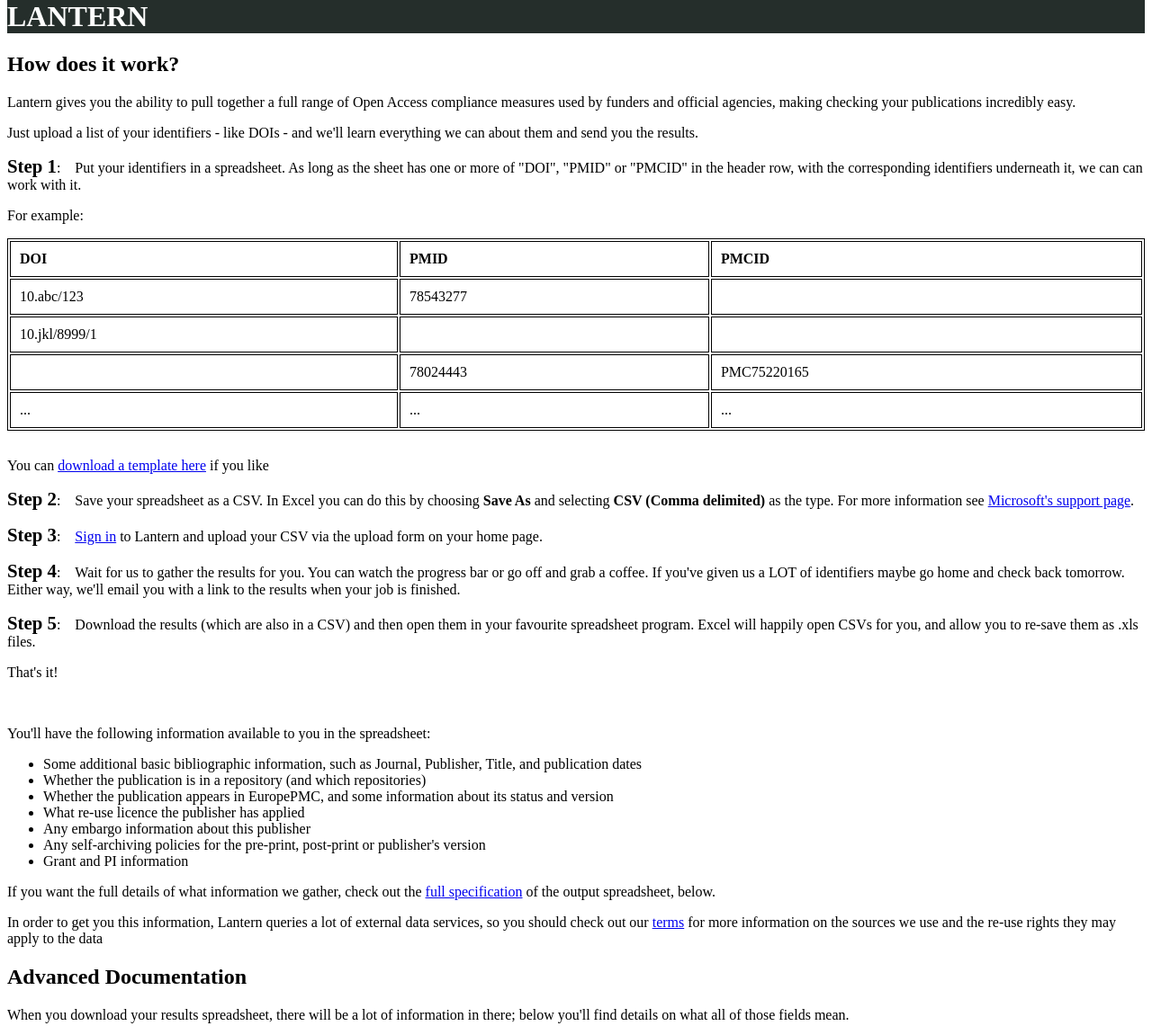
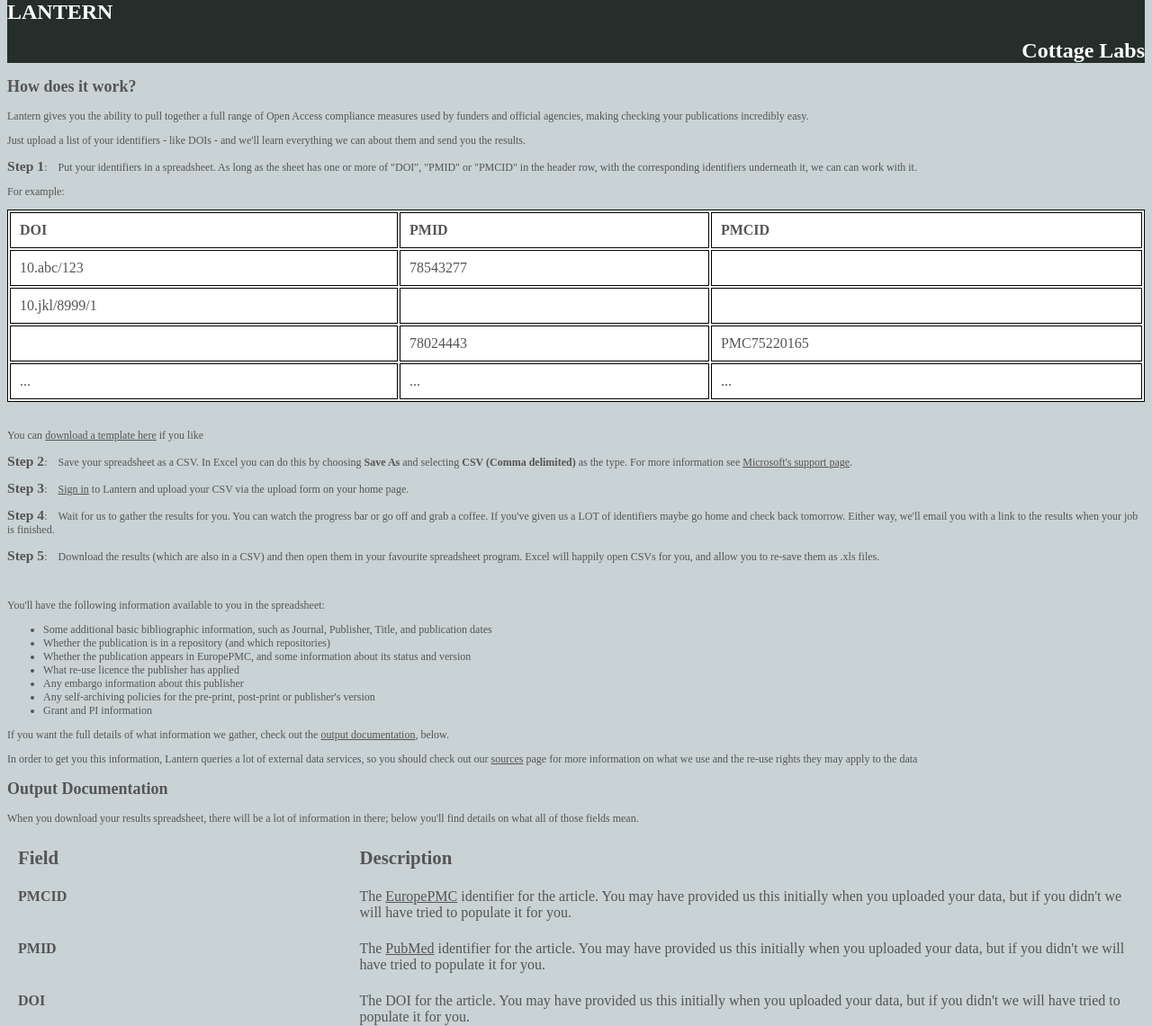
Before and after one commit to CottageLabs/LanternPM, a plain HTML site: page lantern/content/docs.html in a window 1280 px wide. Shown: the top 1141 px of the page at 90% size. Drawn offline with Linux system fonts and the light colour scheme.

Commit message:
straighten out styles on docs and terms pages

```diff
--- a/lantern/content/docs.html
+++ b/lantern/content/docs.html
@@ -1,80 +1,17 @@
 <extrahead>
     <title>Lantern | User Documentation</title>
-    <!-- <link href='/static/docpage.css' rel='stylesheet' type='text/css'> -->
+    <link href='/static/docpage.css' rel='stylesheet' type='text/css'>
 </extrahead>
-
-<style>
-
-body {
-	margin-top: 0px;
-}
-
-a {
-	text-decoration: underline;
-}
-
-a:hover {
-	color: #555;
-	text-decoration: none;
-}
-
-.step {
-	font-size: 130%;
-}
-
-.examplecsv {
-	background: #ffffff;
-	border: 1px solid #000000;
-	width: 100%;
-	margin-bottom: 30px;
-}
-
-.examplecsv thead {
-	font-weight: bold;
-}
-
-.examplecsv td {
-	border: 1px solid #000000;
-	padding: 10px;
-}
-
-.fields tr {
-	border-bottom: 1px solid #000000;
-}
-
-.fields td {
-	vertical-align: top;
-	padding: 10px;
-}
-
-#topstrap {
-	background: #252e2b;
-}
-
-#topstrap h1 {
-	color: #ffffff;
-	font-family:Raleway;
-    font-weight:bold;
-}
-
-#topstrap a {
-	color: #ffffff;
-	text-decoration:none;
-}
-
-#topstrap a:hover {
-	color: #ffffff;
-	text-decoration: none;
-}
-
-</style>
 
 <div id="topstrap">
     <div class="container">
         <div class="content">
             <div class="row">
-                <div class="col-md-12">
+                <div class="col-md-6">
                     <h1><a href="/">LANTERN</a></h1>
+                </div>
+                <div class="col-md-6" style="text-align: right">
+                    <h1><a href="https://cottagelabs.com">Cottage Labs</a></h1>
                 </div>
             </div>
         </div>
@@ -138,7 +75,7 @@ a:hover {
 
             <p><strong class="step">Step 2</strong>:&nbsp;&nbsp;&nbsp;&nbsp;Save your spreadsheet as a CSV.  In Excel you can do this by choosing <strong>Save As</strong> and selecting <strong>CSV (Comma delimited)</strong> as the type.  For more information see <a href="https://support.office.com/en-us/article/Import-or-export-text-txt-or-csv-files-5250ac4c-663c-47ce-937b-339e391393ba#bmexport">Microsoft's support page</a>.</p>
 
-            <p><strong class="step">Step 3</strong>:&nbsp;&nbsp;&nbsp;&nbsp;<a href="/login">Sign in</a> to Lantern and upload your CSV via the upload form on your home page.</p>
+            <p><strong class="step">Step 3</strong>:&nbsp;&nbsp;&nbsp;&nbsp;<a href="/">Sign in</a> to Lantern and upload your CSV via the upload form on your home page.</p>
 
             <p><strong class="step">Step 4</strong>:&nbsp;&nbsp;&nbsp;&nbsp;Wait for us to gather the results for you.  You can watch the progress bar or go off and grab a coffee.  If you've given us a LOT of identifiers maybe go home
             and check back tomorrow.  Either way, we'll email you with a link to the results when your job is finished.</p>
@@ -146,7 +83,6 @@ a:hover {
             <p><strong class="step">Step 5</strong>:&nbsp;&nbsp;&nbsp;&nbsp;Download the results (which are also in a CSV) and then open them in your favourite spreadsheet program.  Excel will happily open CSVs for you, and allow
             you to re-save them as .xls files.</p>
 
-			<p>That's it!</p>
 			<br>
 
             <p>You'll have the following information available to you in the spreadsheet:</p>
@@ -161,9 +97,9 @@ a:hover {
                 <li>Grant and PI information</li>
             </ul>
 
-            <p>If you want the full details of what information we gather, check out the <a href="#advanced">full specification</a> of the output spreadsheet, below.</p>
+            <p>If you want the full details of what information we gather, check out the <a href="#advanced">output documentation</a>, below.</p>
 
-            <p>In order to get you this information, Lantern queries a lot of external data services, so you should check out our <a href="/terms">terms</a> for more information on the sources we use and the re-use
+            <p>In order to get you this information, Lantern queries a lot of external data services, so you should check out our <a href="/sources">sources</a> page for more information on what we use and the re-use
             rights they may apply to the data</p>
         </div>
     </div>
@@ -174,7 +110,7 @@ a:hover {
     <div class="container">
         <div class="content">
 
-            <h2><a name="advanced"></a>Advanced Documentation</h2>
+            <h2><a name="advanced"></a>Output Documentation</h2>
 
             <p>When you download your results spreadsheet, there will be a lot of information in there; below you'll find details on what all of those fields mean.</p>
 
@@ -370,7 +306,7 @@ a:hover {
 			<h2>Have we missed anything?</h2>
 
 
-			<p>Is there some aspect of the documentation that is unclear, or any other questions you have?  Don't hesitate to <a href="mailto:us@cottagelabs.com">get in touch</a> and we'll be happy to help you out.</p>
+			<p>Is there some aspect of the documentation that is unclear, or any other questions you have?  Don't hesitate to <a href="mailto:lantern@cottagelabs.com">get in touch</a> and we'll be happy to help you out.</p>
 		</div>
     </div>
 </div>
--- a/lantern/static/docpage.css
+++ b/lantern/static/docpage.css
@@ -96,3 +96,32 @@ pre {
     vertical-align: top;
     padding: 10px;
 }
+
+.step {
+    font-size: 130%;
+}
+
+.examplecsv {
+    background: #ffffff;
+    border: 1px solid #000000;
+    width: 100%;
+    margin-bottom: 30px;
+}
+
+.examplecsv thead {
+    font-weight: bold;
+}
+
+.examplecsv td {
+    border: 1px solid #000000;
+    padding: 10px;
+}
+
+.fields tr {
+    border-bottom: 1px solid #000000;
+}
+
+.fields td {
+    vertical-align: top;
+    padding: 10px;
+}
```
Also changed, not shown: lantern/content/terms.html (+10 -56 lines).
